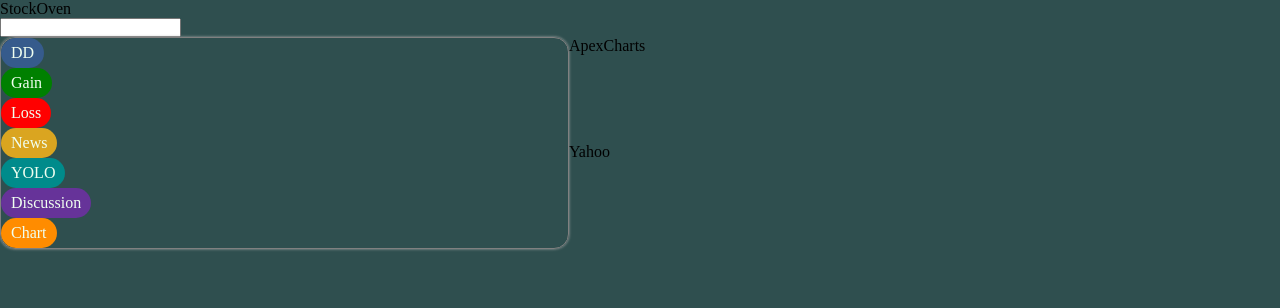
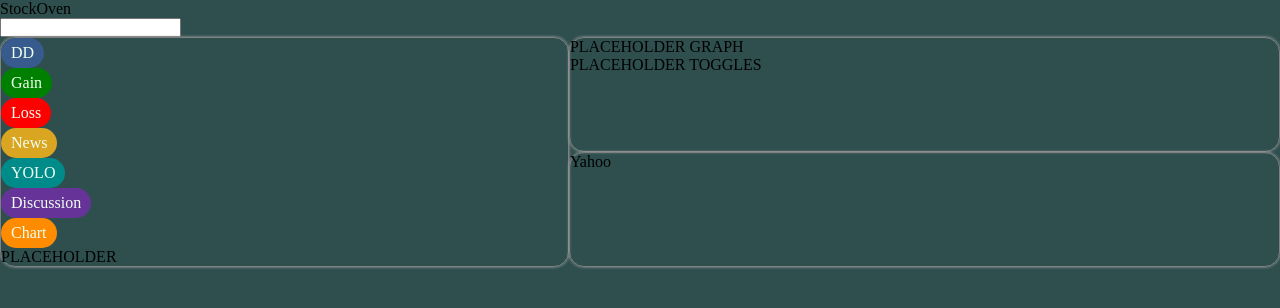
Before and after one commit to krushilnaik/StockOven-MERN-old, a React (Create React App) app: page / in a window 1280 px wide. Shown: the top 308 px of the page. Built offline with nearby package versions, Linux system fonts and the light colour scheme.

Commit message:
sketch out main page layout

```diff
--- a/src/views/components/GraphComponent.jsx
+++ b/src/views/components/GraphComponent.jsx
@@ -1,7 +1,14 @@
 import React from 'react';
 
+import '../scss/GraphComponent.scss';
+
 function GraphComponent() {
-	return <div id='graph'>ApexCharts</div>;
+	return (
+		<section id='graph'>
+			<div className='apex-chart'>PLACEHOLDER GRAPH</div>
+			<div className='toggles'>PLACEHOLDER TOGGLES</div>
+		</section>
+	);
 }
 
 export default GraphComponent;
--- a/src/views/components/RedditComponent.jsx
+++ b/src/views/components/RedditComponent.jsx
@@ -28,6 +28,8 @@ function RedditComponent() {
 					Chart
 				</div>
 			</div>
+
+			<div className='viewport'>PLACEHOLDER</div>
 		</section>
 	);
 }
--- a/src/views/components/YahooComponent.jsx
+++ b/src/views/components/YahooComponent.jsx
@@ -3,7 +3,7 @@ import React from 'react';
 import '../scss/YahooComponent.scss';
 
 function YahooComponent() {
-	return <div id='yahoo'>Yahoo</div>;
+	return <section id='yahoo'>Yahoo</section>;
 }
 
 export default YahooComponent;
```
